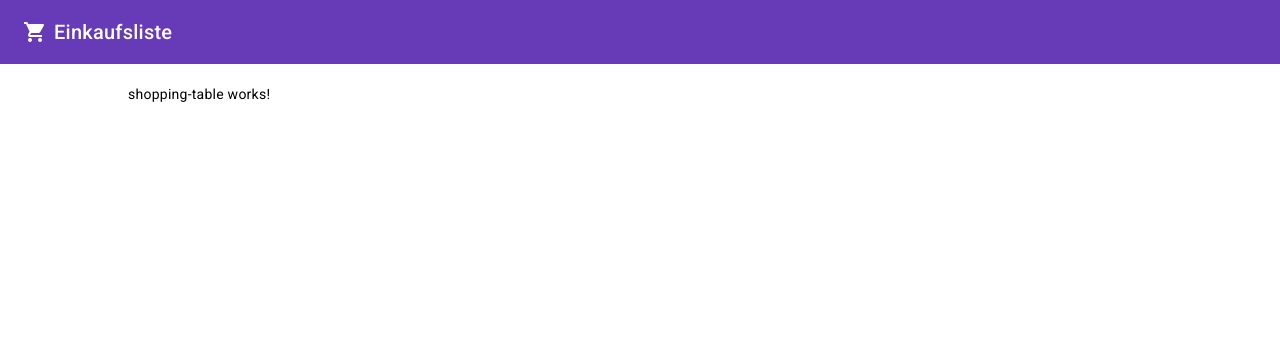
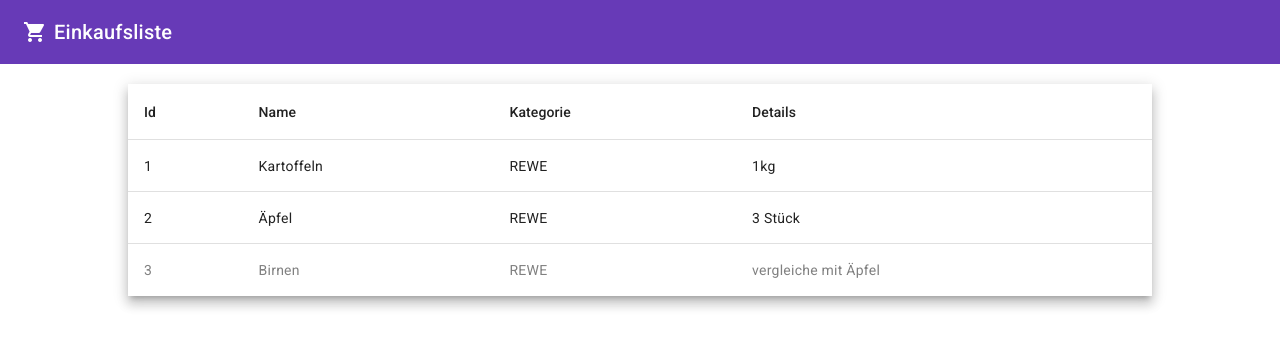
Before and after one commit to wliegel/shopping_list_editor, an Angular app: page / in a window 1280 px wide. Shown: the top 348 px of the page. Built offline with nearby package versions, Linux system fonts and the light colour scheme.

Commit message:
Added basic Material Table with static data.

```diff
--- a/src/app/app.module.ts
+++ b/src/app/app.module.ts
@@ -7,6 +7,7 @@
 import {MatToolbarModule} from "@angular/material/toolbar";
 import {MatIconModule} from "@angular/material/icon";
 import { ShoppingTableComponent } from './shopping-table/shopping-table.component';
+import {MatTableModule} from "@angular/material/table";
 
 @NgModule({
   declarations: [
@@ -17,7 +18,8 @@
     BrowserModule,
     AppRoutingModule,
     MatToolbarModule,
-    MatIconModule
+    MatIconModule,
+    MatTableModule
   ],
   providers: [
     provideAnimationsAsync()
--- a/src/app/shopping-table/shopping-table.component.css
+++ b/src/app/shopping-table/shopping-table.component.css
@@ -0,0 +1,3 @@
+.inactive {
+  color: gray;
+}
--- a/src/app/shopping-table/shopping-table.component.html
+++ b/src/app/shopping-table/shopping-table.component.html
@@ -1 +1,27 @@
-<p>shopping-table works!</p>
+<div class="mat-elevation-z8">
+  <table mat-table [dataSource]="dataSource" class="full-width-table">
+    <!-- Id Column -->
+    <ng-container matColumnDef="id">
+      <th mat-header-cell *matHeaderCellDef>Id</th>
+      <td mat-cell *matCellDef="let element">{{element.id}}</td>
+    </ng-container>
+
+    <ng-container matColumnDef="name">
+      <th mat-header-cell *matHeaderCellDef>Name</th>
+      <td mat-cell *matCellDef="let element">{{element.name}}</td>
+    </ng-container>
+
+    <ng-container matColumnDef="category">
+      <th mat-header-cell *matHeaderCellDef>Kategorie</th>
+      <td mat-cell *matCellDef="let element">{{element.category}}</td>
+    </ng-container>
+
+    <ng-container matColumnDef="description">
+      <th mat-header-cell *matHeaderCellDef>Details</th>
+      <td mat-cell *matCellDef="let element">{{element.description}}</td>
+    </ng-container>
+
+    <tr mat-header-row *matHeaderRowDef="displayedColumns"></tr>
+    <tr mat-row *matRowDef="let row; columns: displayedColumns;" [ngClass]="{'inactive': !row.active}"></tr>
+  </table>
+</div>
--- a/src/app/shopping-table/shopping-table.component.ts
+++ b/src/app/shopping-table/shopping-table.component.ts
@@ -1,4 +1,12 @@
 import { Component } from '@angular/core';
+import {ShoppingItem} from "./shopping-item";
+
+
+const ELEMENT_DATA: ShoppingItem[] = [
+  {id: 1, category: "REWE", name: "Kartoffeln", description: "1kg", active: true},
+  {id: 2, category: "REWE", name: "Äpfel", description: "3 Stück", active: true},
+  {id: 3, category: "REWE", name: "Birnen", description: "vergleiche mit Äpfel", active: false},
+];
 
 @Component({
   selector: 'app-shopping-table',
@@ -7,4 +15,8 @@
 })
 export class ShoppingTableComponent {
 
+  /** Columns displayed in the table. Columns IDs can be added, removed, or reordered. */
+  displayedColumns = ['id', 'name', 'category', 'description'];
+  dataSource = ELEMENT_DATA;
+
 }
```
